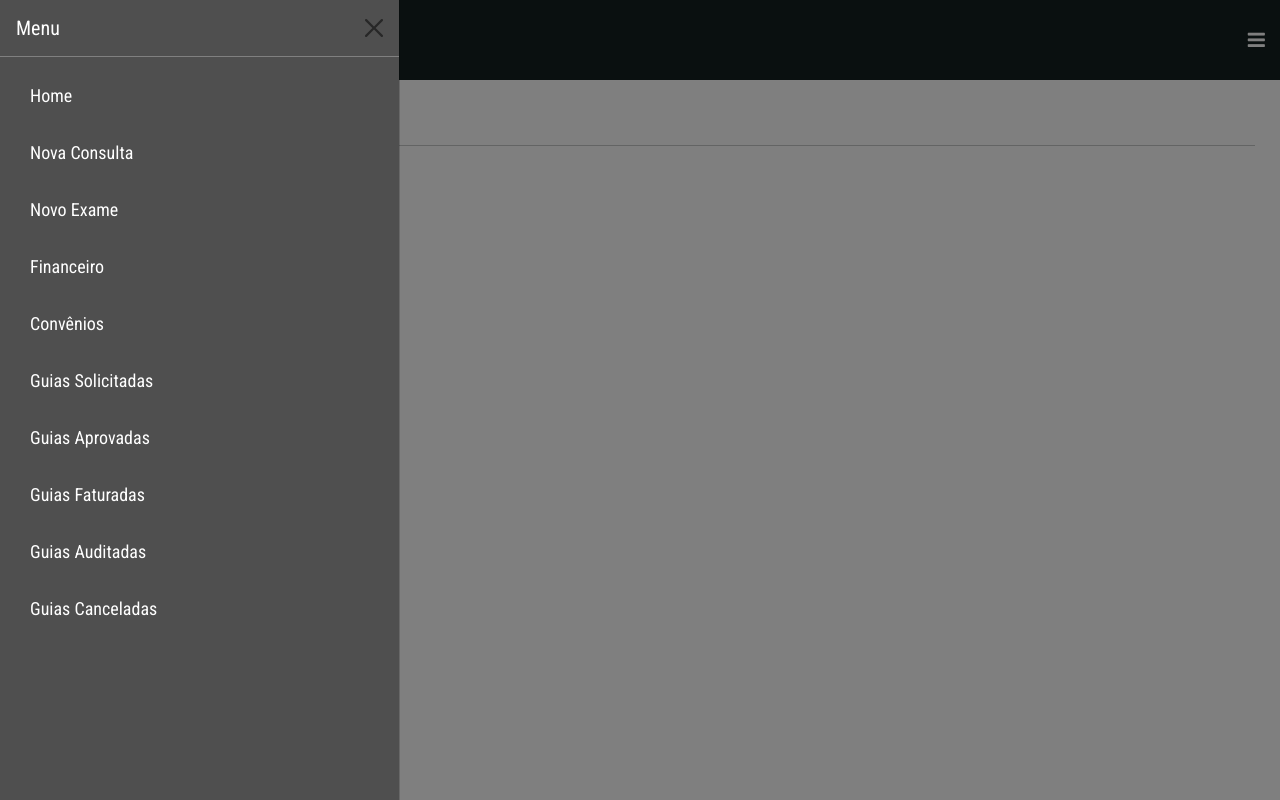
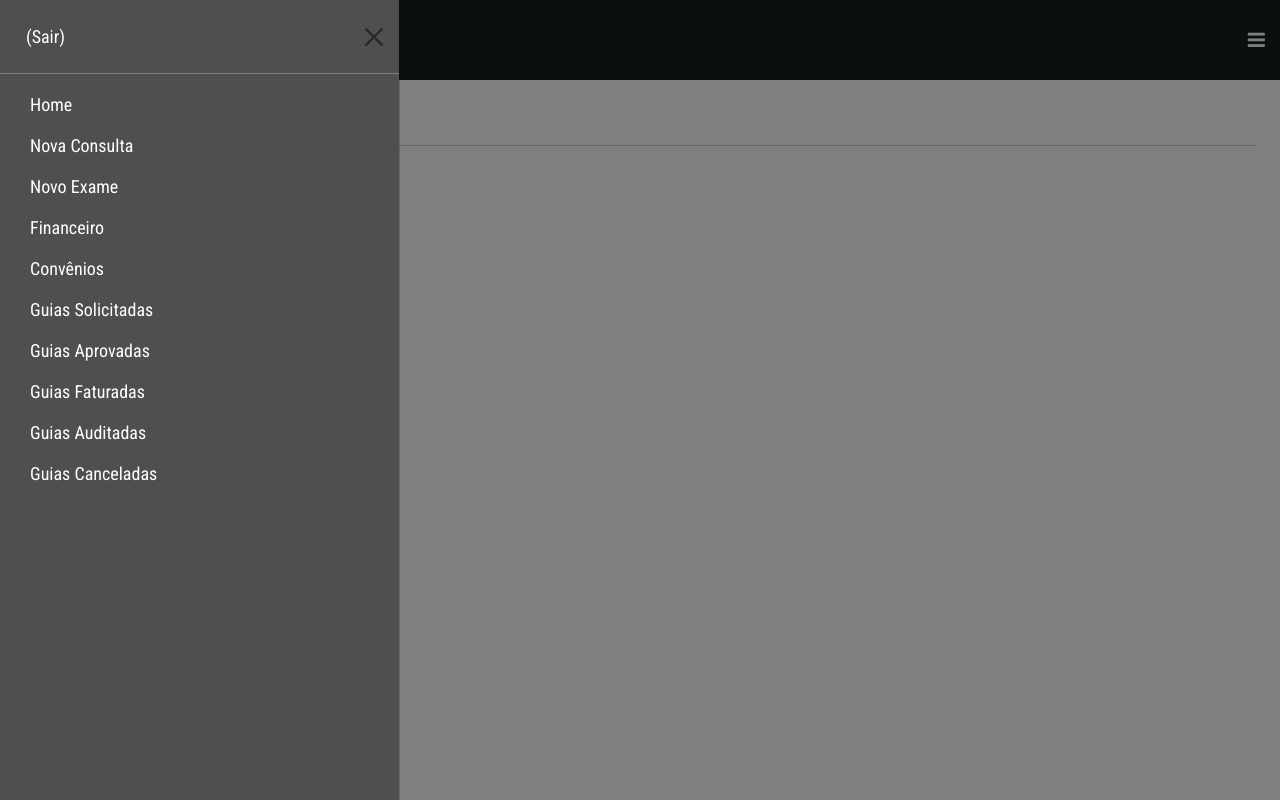
Before and after one commit to boomarques/sigame_pa, a Django app: template templates/cliente-mob/convenios.html in a window 1280 px wide, after a click that opens the changed part. Run offline with Django 3.2, Linux system fonts and the light colour scheme; the template is opened without the code that fills it, so the values that code supplies are empty.

Commit message:
commit 02

```diff
--- a/static/css/mobile.css
+++ b/static/css/mobile.css
@@ -42,7 +42,13 @@
   padding: 10px 20px;
 }
 
+.my-offcanvas-head {
+  display: flex;
+  align-items: center;
+}
+
+
 .my-offcanvas-link {
-  padding: 15px 10px;
+  padding: 7px 10px;
   color: white;
 }
--- a/templates/base/base-02.html
+++ b/templates/base/base-02.html
@@ -13,7 +13,10 @@
 
     <div class="offcanvas offcanvas-start" tabindex="-1" id="offcanvasExample" aria-labelledby="offcanvasExampleLabel">
       <div class="offcanvas-header">
-        <h5 style="color: white;">Menu</h5>
+        <div class="my-offcanvas-head">
+          <h5 style="color: white;">{{request.user.username}}</h5>
+          <a class="my-offcanvas-link" href="/logout/">(Sair)</a>
+        </div>
         <button type="button" class="btn-close" data-bs-dismiss="offcanvas" aria-label="Close"></button>
       </div>
       <div class="my-offcanvas">
```
Also changed, not shown: README.md, db.sqlite3.
